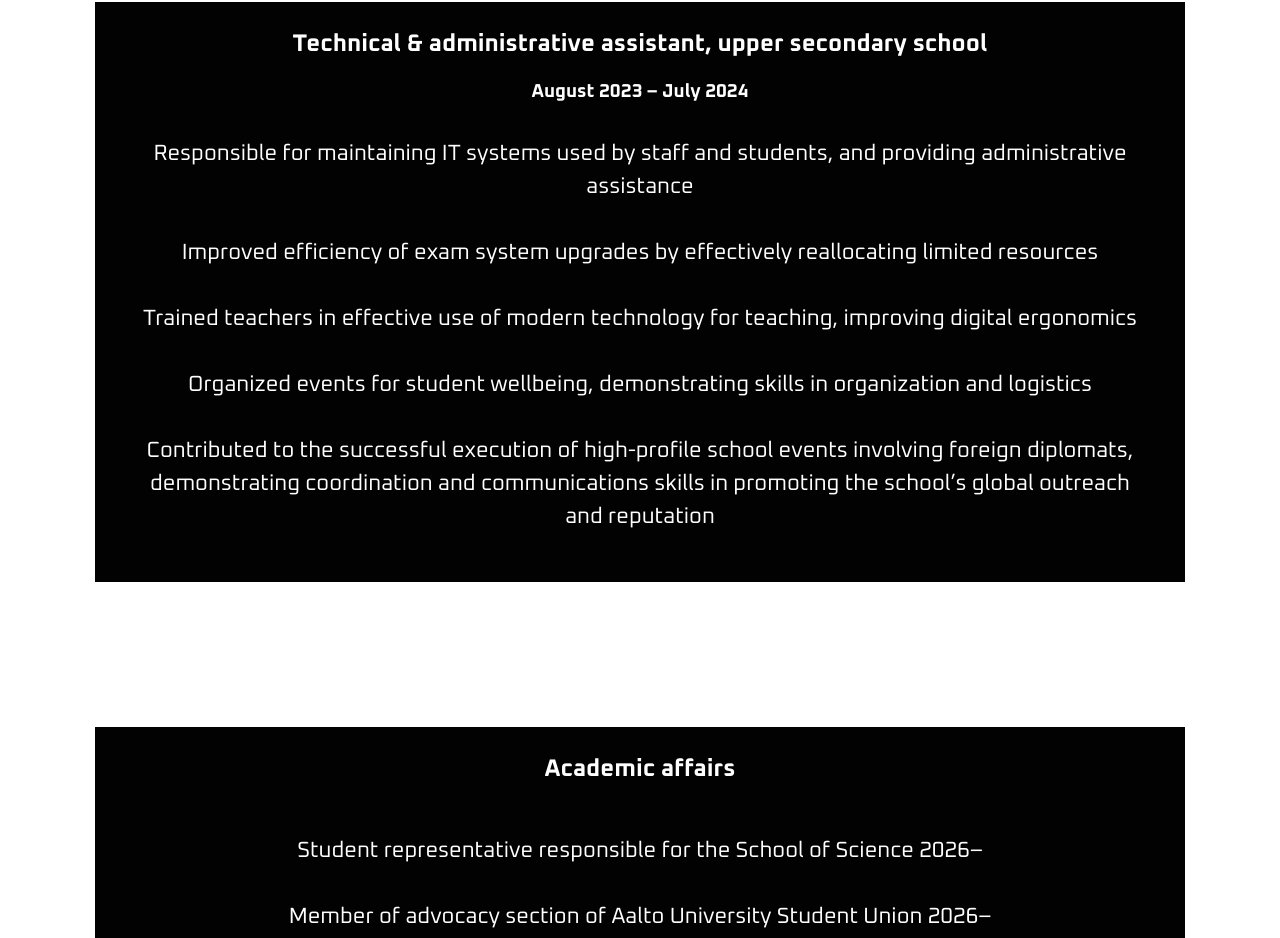
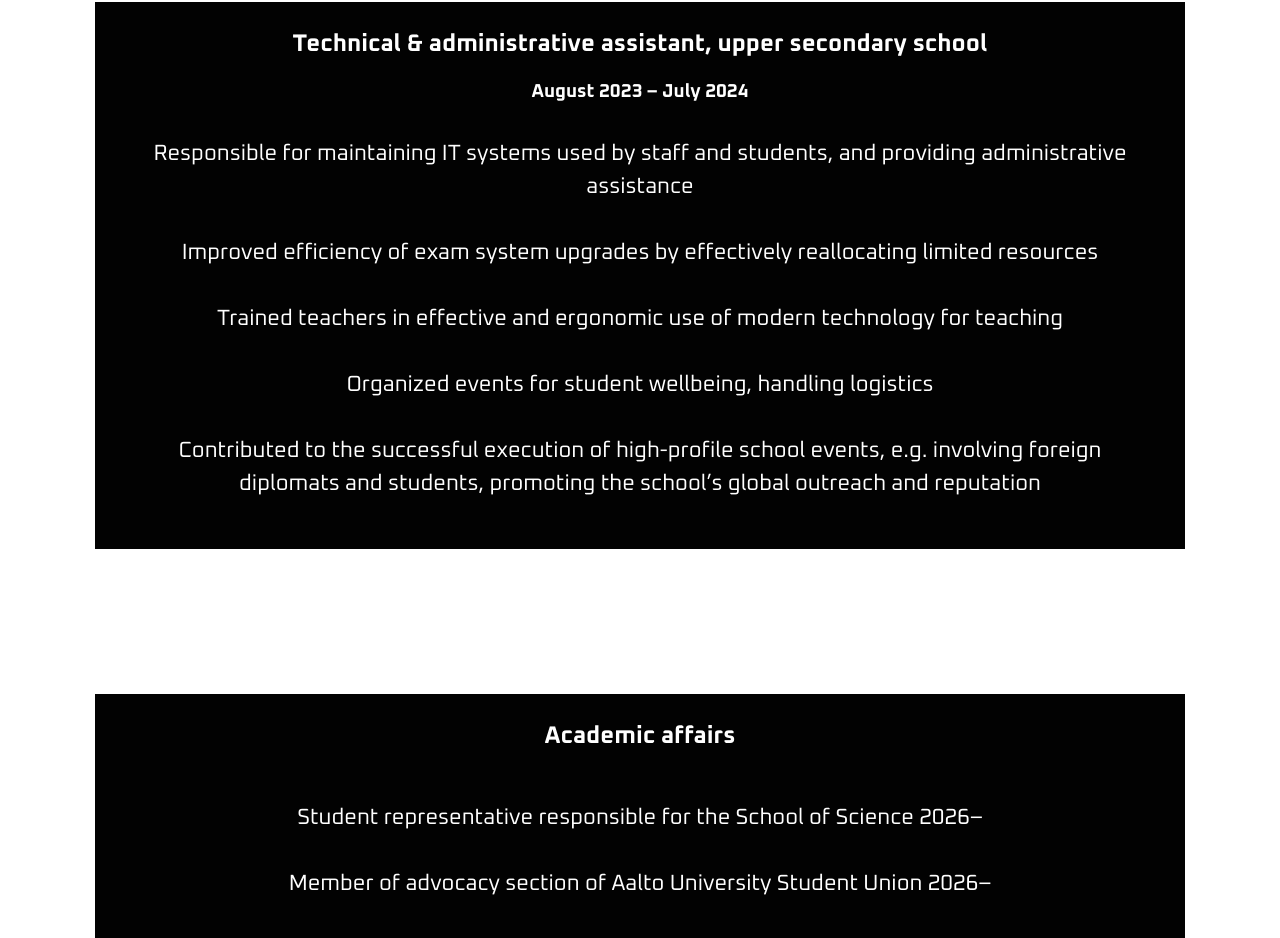
Before and after one commit to silentwinter0/portfolio, a React (Vite) app: page / in a window 1280 px wide. Shown: the part 4619-5557 px from the top of the page. Built offline with nearby package versions, Linux system fonts and the light colour scheme.

Commit message:
Adjusted work experience text

```diff
--- a/src/pages/FrontPage.jsx
+++ b/src/pages/FrontPage.jsx
@@ -101,16 +101,20 @@ function FrontPage() {
             subtitle="August 2023 – July 2024"
             content={
               <>
-                Responsible for maintaining IT systems used by staff and students, and providing administrative assistance
+                Responsible for maintaining IT systems used by staff and
+                students, and providing administrative assistance
                 <br/><br/>
                 Improved efficiency of exam system upgrades by effectively
                 reallocating limited resources
                 <br/><br/>
-                Trained teachers in effective use of modern technology for teaching, improving digital ergonomics
+                Trained teachers in effective and ergonomic use of modern
+                technology for teaching
                 <br/><br/>
-                Organized events for student wellbeing, demonstrating skills in organization and logistics
+                Organized events for student wellbeing, handling logistics
                 <br/><br/>
-                Contributed to the successful execution of high-profile school events involving foreign diplomats, demonstrating coordination and communications skills in promoting the school’s global outreach and reputation
+                Contributed to the successful execution of high-profile school
+                events, e.g. involving foreign diplomats and students, promoting
+                the school’s global outreach and reputation
               </>
             }
             link="./"
```
